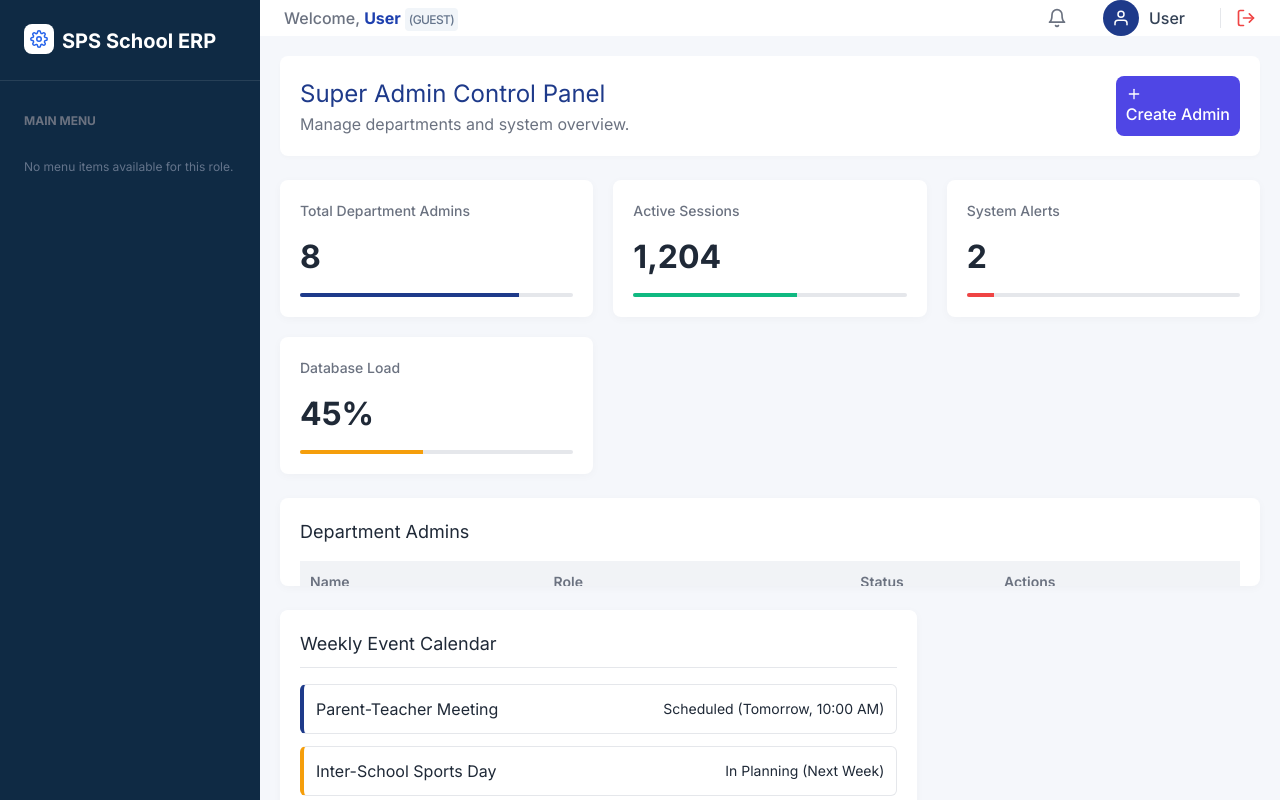
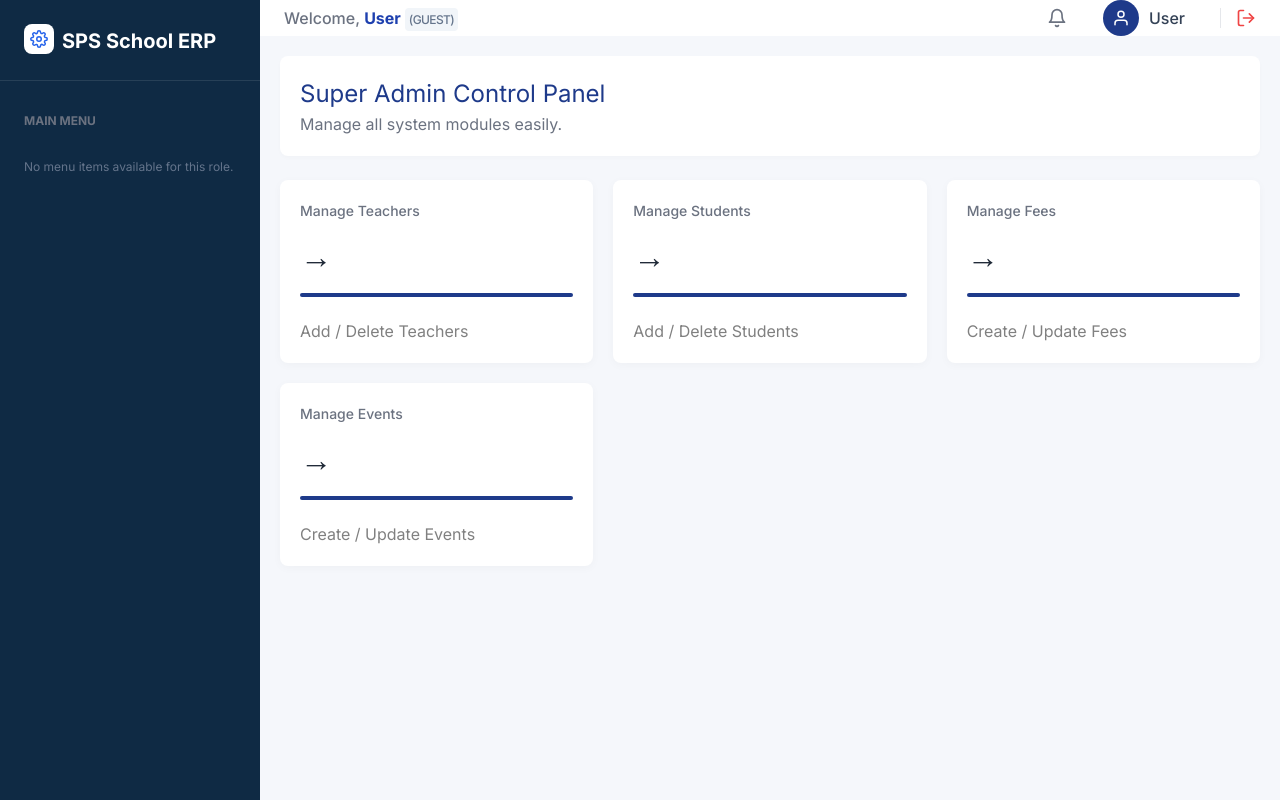
Before and after one commit to aditinageshwar/SPS_School, a React (Create React App) app in the folder frontend/: page /super-admin in a window 1280 px wide. Built offline with nearby package versions, Linux system fonts and the light colour scheme.

Commit message:
superadmin dashboard updated and feature operation management working

```diff
--- a/frontend/src/AppRoutes.jsx
+++ b/frontend/src/AppRoutes.jsx
@@ -24,6 +24,9 @@ import TeacherApplicationReview from './pages/operations-admin/TeacherApplicatio
 import TeacherAssignments from "./pages/operations-admin/TeacherAssignments";
 import TeacherMyClasses from "./pages/operations-admin/TeacherMyClasses";
 import Events from "./pages/operations-admin/Events";
+
+
+
 const AppRoutes = () => {
   return (
     <Router>
@@ -39,6 +42,8 @@ const AppRoutes = () => {
         <Route path="/student-admin" element={<StudentAdminDashboard />} />
         <Route path="/finance-admin" element={<FinanceAdminDashboard />} />
         <Route path="/operations-admin" element={<OperationsAdminDashboard />} />
+        <Route path="/admin-dashboard" element={<SuperAdminDashboard />} />
+        <Route path="/operation-admin" element={<OperationsAdminDashboard />} />
 
         <Route path="/teacher" element={<TeacherDashboard />} />
         <Route path="/teacher/attendanceMark" element={<TeacherAttendanceMark />} />
--- a/frontend/src/pages/operations-admin/SuperAdminDashboard.jsx
+++ b/frontend/src/pages/operations-admin/SuperAdminDashboard.jsx
@@ -1,81 +1,81 @@
+
 import React from 'react';
+import { useNavigate } from 'react-router-dom';
 import Sidebar from '../../components/Sidebar';
 import Navbar from '../../components/Navbar';
-import EventCalendar from '../../components/EventCalendar';
-import { FiPlus } from 'react-icons/fi';
-
 
 const SuperAdminDashboard = () => {
-  const stats = [
-    { title: "Total Department Admins", value: "8", fill: "80%", color: "var(--primary)" },
-    { title: "Active Sessions", value: "1,204", fill: "60%", color: "var(--success)" },
-    { title: "System Alerts", value: "2", fill: "10%", color: "var(--danger)" },
-    { title: "Database Load", value: "45%", fill: "45%", color: "var(--warning)" }
-  ];
+  const navigate = useNavigate();
 
-  const admins = [
-    { name: "Rajesh Kumar", role: "Operations Admin", status: "Active" },
-    { name: "Anita Sharma", role: "Academic Admin", status: "Active" },
-    { name: "Vikram Singh", role: "Finance Admin", status: "Active" }
+  const modules = [
+    {
+      title: "Manage Teachers",
+      desc: "Add / Delete Teachers",
+      path: "/teachers"
+    },
+    {
+      title: "Manage Students",
+      desc: "Add / Delete Students",
+      path: "/students"
+    },
+    {
+      title: "Manage Fees",
+      desc: "Create / Update Fees",
+      path: "/finance"
+    },
+    {
+      title: "Manage Events",
+      desc: "Create / Update Events",
+      path: "/operations-admin"
+    }
   ];
 
   return (
     <div className="app-layout">
       <Sidebar />
+
       <main className="main-content">
         <Navbar />
+
         <div className="dashboard-container">
 
           {/* Header */}
           <div className="dashboard-header">
             <div>
               <h1>Super Admin Control Panel</h1>
-              <p style={{color: 'var(--text-muted)'}}>Manage departments and system overview.</p>
+              <p style={{ color: 'var(--text-muted)' }}>
+                Manage all system modules easily.
+              </p>
             </div>
-            <button className="btn-primary"><FiPlus style={{ marginRight: '5px' }}/> Create Admin</button>
           </div>
 
-          {/* Stats Cards */}
+          {/* 🔥 MODULE CARDS */}
           <div className="cards-grid">
-            {stats.map((stat, i) => (
-              <div className="stat-card" key={i}>
-                <span className="stat-title">{stat.title}</span>
-                <span className="stat-value">{stat.value}</span>
+            {modules.map((item, i) => (
+              <div
+                className="stat-card"
+                key={i}
+                onClick={() => navigate(item.path)}
+                style={{ cursor: "pointer" }}
+              >
+                <span className="stat-title">{item.title}</span>
+                <span className="stat-value">→</span>
+
                 <div className="stat-indicator">
-                  <div className="indicator-fill" style={{ width: stat.fill, backgroundColor: stat.color }}></div>
+                  <div
+                    className="indicator-fill"
+                    style={{
+                      width: "100%",
+                      backgroundColor: "var(--primary)"
+                    }}
+                  ></div>
                 </div>
+
+                <p style={{ marginTop: "10px", color: "gray" }}>
+                  {item.desc}
+                </p>
               </div>
             ))}
-          </div>
-
-          {/* Data Table */}
-          <div className="table-container">
-            <h3>Department Admins</h3>
-            <table className="data-table">
-              <thead>
-                <tr>
-                  <th>Name</th><th>Role</th><th>Status</th><th>Actions</th>
-                </tr>
-              </thead>
-              <tbody>
-                {admins.map((admin, i) => (
-                  <tr key={i}>
-                    <td>{admin.name}</td>
-                    <td>{admin.role}</td>
-                    <td><span className="badge approved">{admin.status}</span></td>
-                    <td>
-                      <button className="action-btn">Edit</button>
-                      <button className="action-btn delete">Revoke</button>
-                    </td>
-                  </tr>
-                ))}
-              </tbody>
-            </table>
-          </div>
-
-          {/* Calendar Bottom Section */}
-          <div className="bottom-grid">
-            <EventCalendar />
           </div>
 
         </div>
```
Also changed, not shown: frontend/src/App.js (line endings or trailing spaces).
